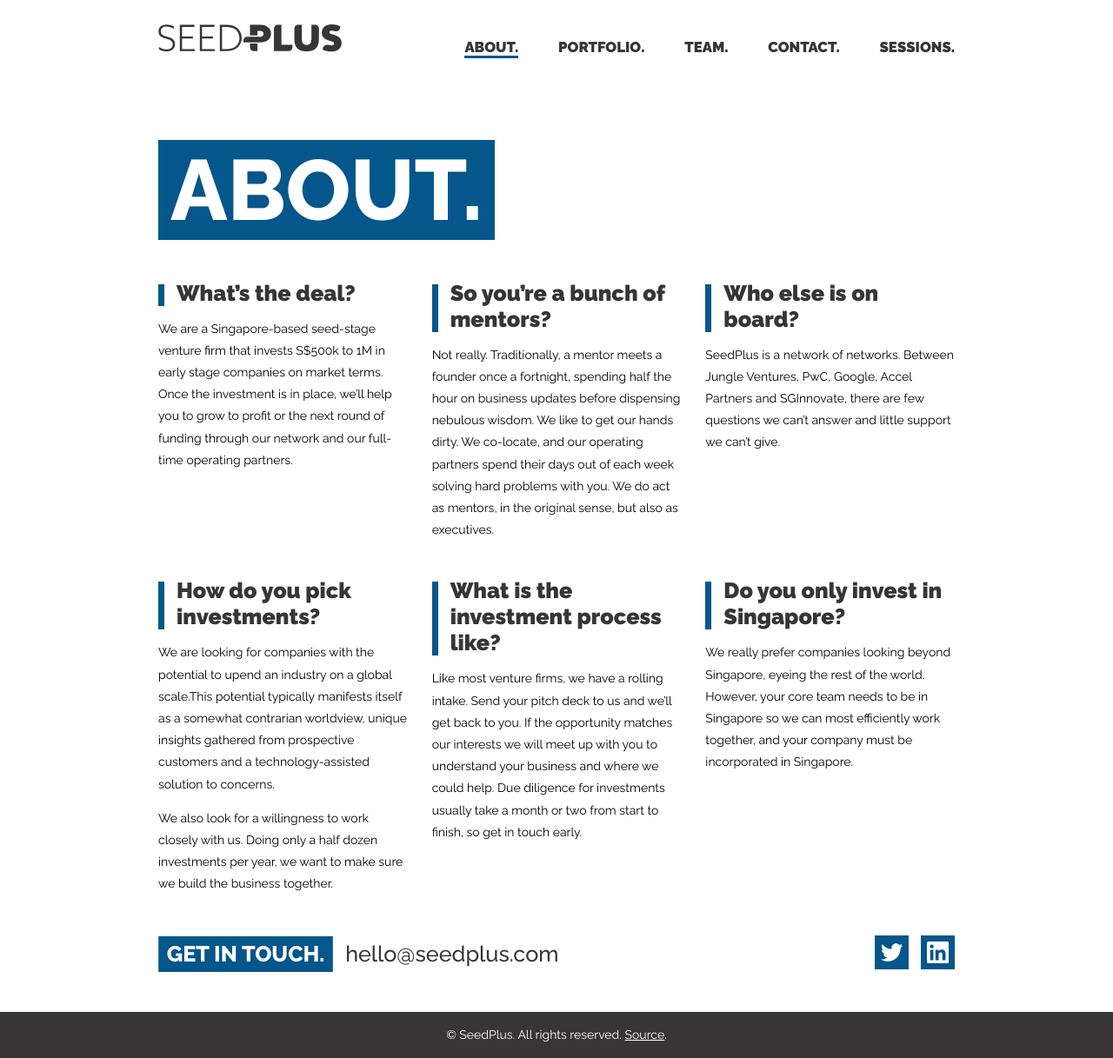
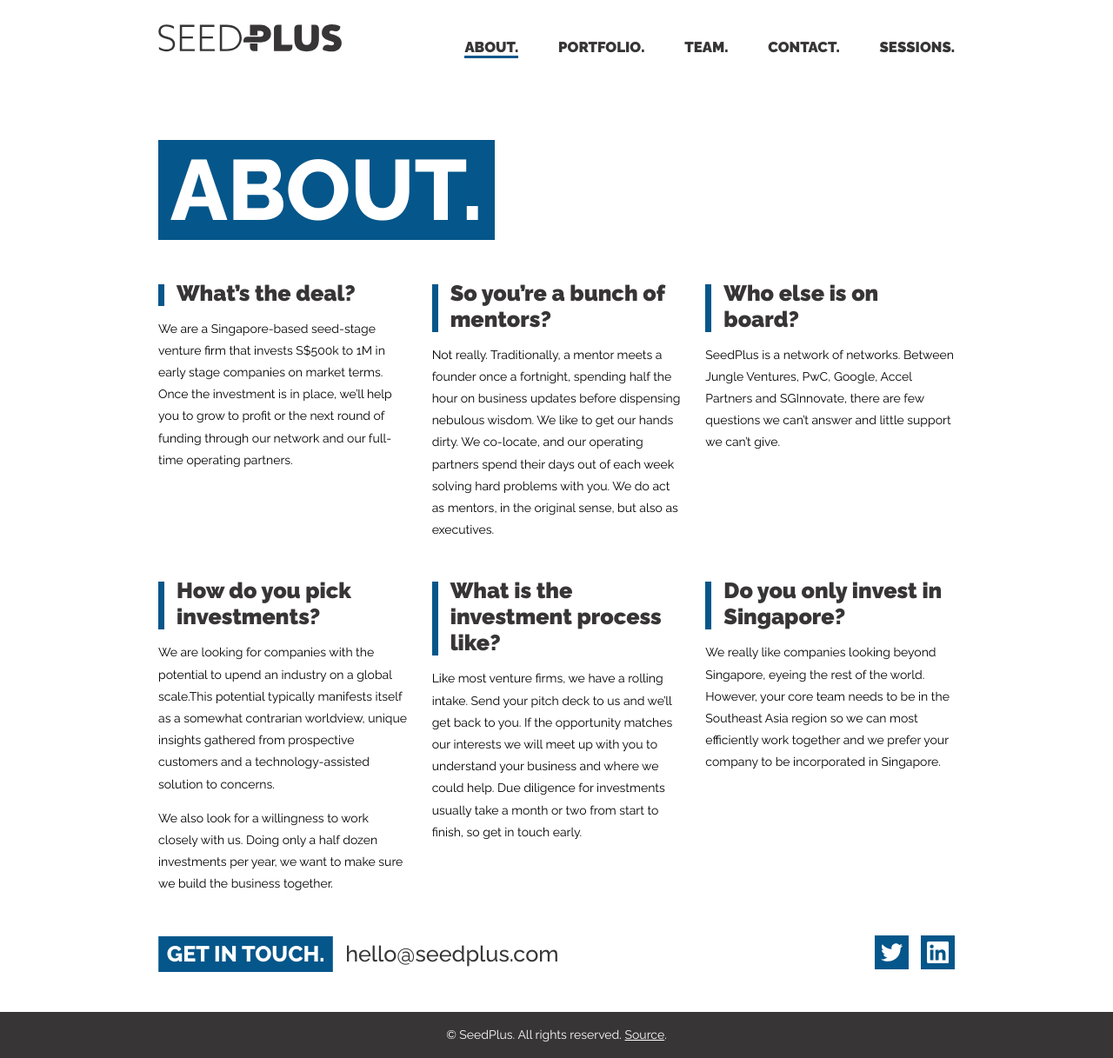
Before and after one commit to SeedPlus/seedplus.github.io, a Jekyll site: the page built from 01_about.html, in a window 1280 px wide. Shown: the whole page at 87% size. Built offline with Jekyll 4.4.1, drawn with Linux system fonts in a browser that asks for light colours.

Commit message:
Soften geographical focus

```diff
--- a/01_about.html
+++ b/01_about.html
@@ -35,6 +35,6 @@ redirect_from: /about-us/
   </div>
   <div class='info-item'>
     <h4>Do you only invest in Singapore?</h4>
-    <p>We really prefer companies looking beyond Singapore, eyeing the rest of the world. However, your core team needs to be in Singapore so we can most efficiently work together, and your company must be incorporated in Singapore.</p>
+    <p>We really like companies looking beyond Singapore, eyeing the rest of the world. However, your core team needs to be in the Southeast Asia region so we can most efficiently work together and we prefer your company to be incorporated in Singapore.</p>
   </div>
 </div>
```
